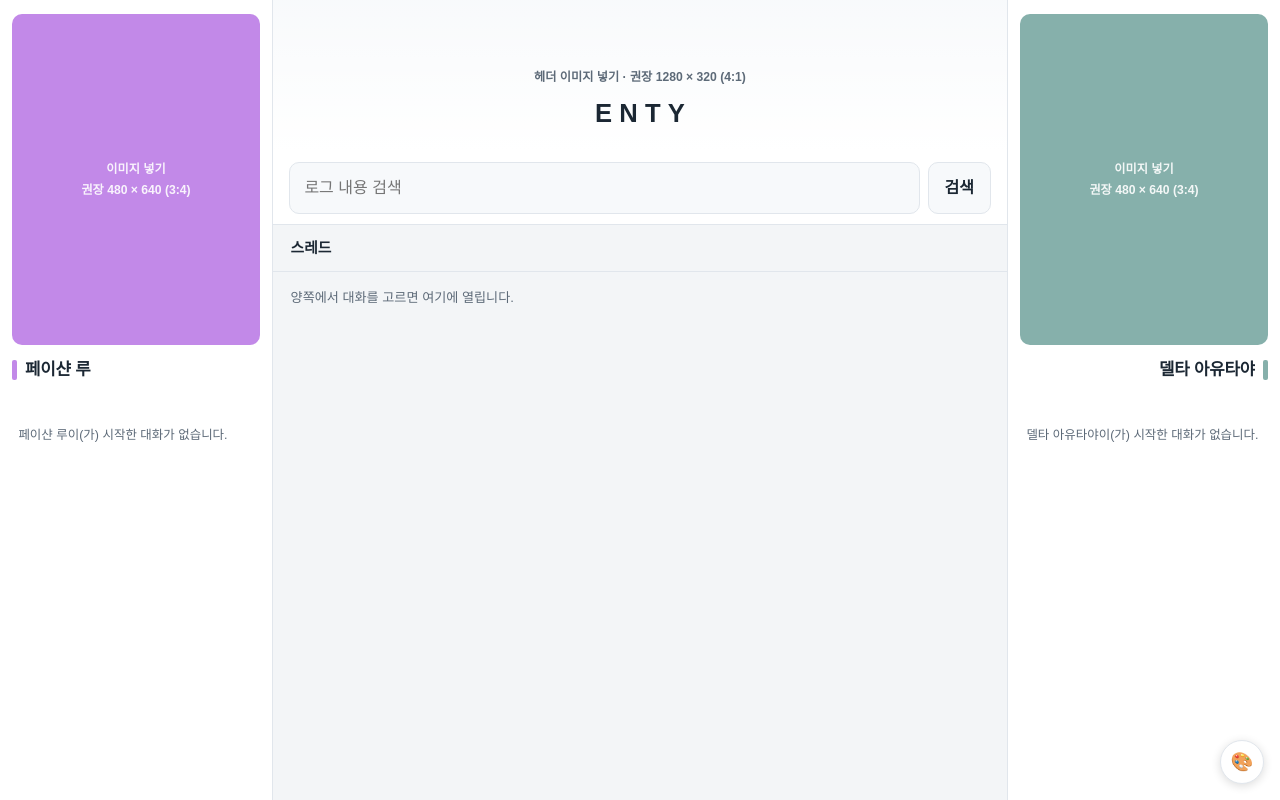
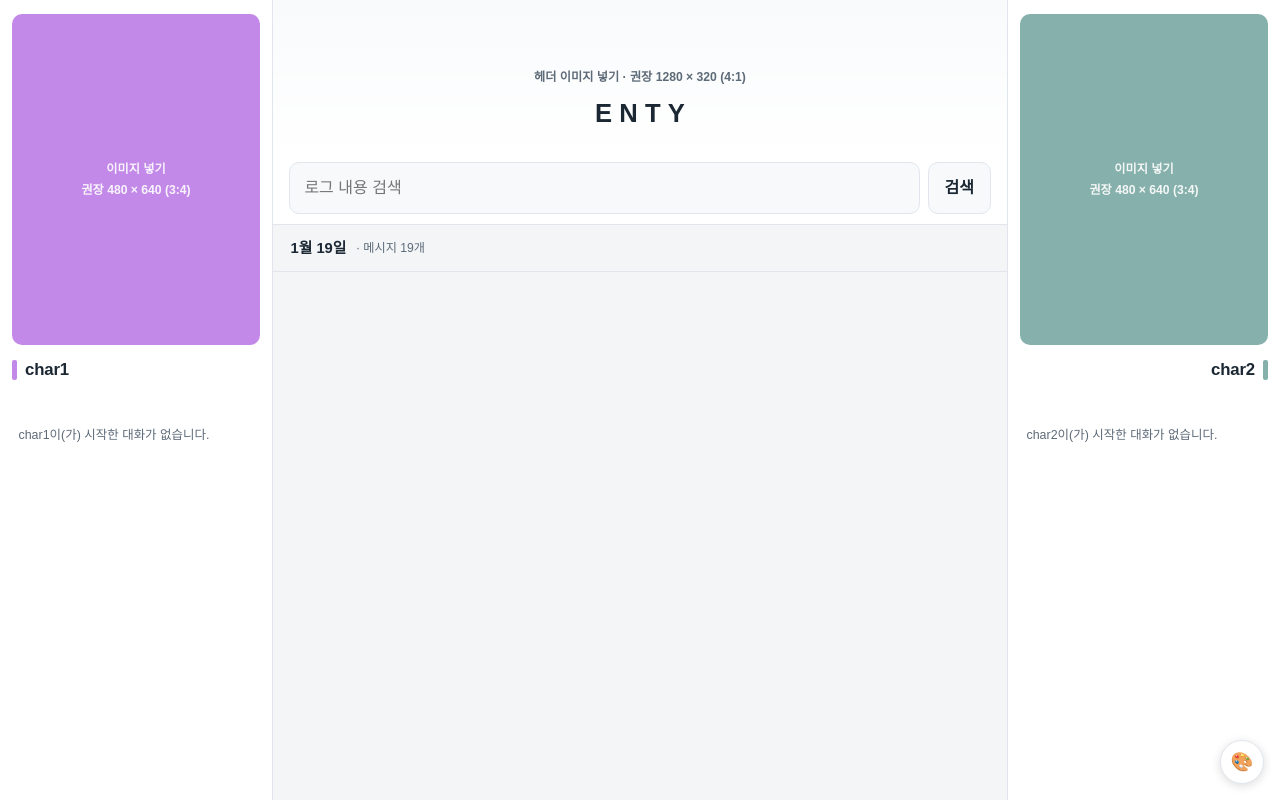
Before and after one commit to S2-S2-JS/backup, a plain HTML site: page mastalk/index.html in a window 1280 px wide. Drawn offline with Linux system fonts and the light colour scheme; a web font is replaced by a local one.

Commit message:
Add files via upload

```diff
--- a/mastalk/manifest.js
+++ b/mastalk/manifest.js
@@ -16,5 +16,216 @@ window.ENTY_MANIFEST = {
     }
   },
   "pages": {},
-  "logs": []
+  "logs": [
+    {
+      "file": "toots/119.html",
+      "month": 0,
+      "day": 0,
+      "part": null,
+      "label": "1월 19일",
+      "stamp": "",
+      "account": "' + accounts[name] + '",
+      "character": "",
+      "speaker": "",
+      "avatar": "https://i.imgur.com/KZ411UH.png",
+      "text": "",
+      "count": 19,
+      "gens": {}
+    },
+    {
+      "file": "toots/123.html",
+      "month": 0,
+      "day": 0,
+      "part": null,
+      "label": "1월 23일",
+      "stamp": "",
+      "account": "' + accounts[name] + '",
+      "character": "",
+      "speaker": "",
+      "avatar": "https://i.imgur.com/C7Ort0C.png",
+      "text": "",
+      "count": 8,
+      "gens": {}
+    },
+    {
+      "file": "toots/124.html",
+      "month": 0,
+      "day": 0,
+      "part": null,
+      "label": "1월 24일",
+      "stamp": "",
+      "account": "' + accounts[name] + '",
+      "character": "",
+      "speaker": "",
+      "avatar": "https://i.imgur.com/KZ411UH.png",
+      "text": "",
+      "count": 6,
+      "gens": {}
+    },
+    {
+      "file": "toots/125.html",
+      "month": 0,
+      "day": 0,
+      "part": null,
+      "label": "1월 25일",
+      "stamp": "",
+      "account": "' + accounts[name] + '",
+      "character": "",
+      "speaker": "",
+      "avatar": "https://i.imgur.com/KZ411UH.png",
+      "text": "",
+      "count": 23,
+      "gens": {}
+    },
+    {
+      "file": "toots/126.html",
+      "month": 0,
+      "day": 0,
+      "part": null,
+      "label": "1월 26일",
+      "stamp": "",
+      "account": "' + accounts[name] + '",
+      "character": "",
+      "speaker": "",
+      "avatar": "https://i.imgur.com/C7Ort0C.png",
+      "text": "",
+      "count": 5,
+      "gens": {}
+    },
+    {
+      "file": "toots/127.html",
+      "month": 0,
+      "day": 0,
+      "part": null,
+      "label": "1월 27일",
+      "stamp": "",
+      "account": "' + accounts[name] + '",
+      "character": "",
+      "speaker": "",
+      "avatar": "https://i.imgur.com/C7Ort0C.png",
+      "text": "",
+      "count": 10,
+      "gens": {}
+    },
+    {
+      "file": "toots/131.html",
+      "month": 0,
+      "day": 0,
+      "part": null,
+      "label": "1월 31일",
+      "stamp": "",
+      "account": "' + accounts[name] + '",
+      "character": "",
+      "speaker": "",
+      "avatar": "https://i.imgur.com/KZ411UH.png",
+      "text": "",
+      "count": 9,
+      "gens": {}
+    },
+    {
+      "file": "toots/211.html",
+      "month": 0,
+      "day": 0,
+      "part": null,
+      "label": "2월 11일",
+      "stamp": "",
+      "account": "' + accounts[name] + '",
+      "character": "",
+      "speaker": "",
+      "avatar": "https://i.imgur.com/folLETD.png",
+      "text": "",
+      "count": 13,
+      "gens": {}
+    },
+    {
+      "file": "toots/212.html",
+      "month": 0,
+      "day": 0,
+      "part": null,
+      "label": "2월 12일",
+      "stamp": "",
+      "account": "' + accounts[name] + '",
+      "character": "",
+      "speaker": "",
+      "avatar": "https://i.imgur.com/JXsff78.png",
+      "text": "",
+      "count": 4,
+      "gens": {}
+    },
+    {
+      "file": "toots/215.html",
+      "month": 0,
+      "day": 0,
+      "part": null,
+      "label": "2월 15일",
+      "stamp": "",
+      "account": "' + accounts[name] + '",
+      "character": "",
+      "speaker": "",
+      "avatar": "https://i.imgur.com/JXsff78.png",
+      "text": "",
+      "count": 13,
+      "gens": {}
+    },
+    {
+      "file": "toots/221.html",
+      "month": 0,
+      "day": 0,
+      "part": null,
+      "label": "2월 21일",
+      "stamp": "",
+      "account": "' + accounts[name] + '",
+      "character": "",
+      "speaker": "",
+      "avatar": "https://i.imgur.com/JXsff78.png",
+      "text": "",
+      "count": 10,
+      "gens": {}
+    },
+    {
+      "file": "toots/222.html",
+      "month": 0,
+      "day": 0,
+      "part": null,
+      "label": "2월 22일",
+      "stamp": "",
+      "account": "' + accounts[name] + '",
+      "character": "",
+      "speaker": "",
+      "avatar": "https://i.imgur.com/JXsff78.png",
+      "text": "",
+      "count": 6,
+      "gens": {}
+    },
+    {
+      "file": "toots/223.html",
+      "month": 0,
+      "day": 0,
+      "part": null,
+      "label": "2월 23일",
+      "stamp": "",
+      "account": "' + accounts[name] + '",
+      "character": "",
+      "speaker": "",
+      "avatar": "https://i.imgur.com/JXsff78.png",
+      "text": "",
+      "count": 4,
+      "gens": {}
+    },
+    {
+      "file": "toots/23.html",
+      "month": 0,
+      "day": 0,
+      "part": null,
+      "label": "23",
+      "stamp": "",
+      "account": "' + accounts[name] + '",
+      "character": "",
+      "speaker": "",
+      "avatar": "https://i.imgur.com/KZ411UH.png",
+      "text": "",
+      "count": 5,
+      "gens": {}
+    }
+  ]
 };
--- a/mastalk/reader.js
+++ b/mastalk/reader.js
@@ -61,7 +61,7 @@
     let images = readJson(IMAGE_KEY);
 
     const nameOf = id =>
-      brand.names?.[id] || MANIFEST.characters[id]?.label || MANIFEST.characters[id]?.names?.[0] || id;
+      brand.names?.[id] || MANIFEST.characters[id]?.names?.[0] || id;
 
     function shrink(file, max) {
       return new Promise((resolve, reject) => {
--- a/mastalk/toots/119.html
+++ b/mastalk/toots/119.html
@@ -239,7 +239,6 @@
   </div>
   <script src="../search.js"></script>
   <script src="../manifest.js"></script>
-  <script src="../reader.js"></script>
   <script src="../theme.js"></script>
 </body>
 </html>
```
Also changed, not shown: mastalk/apply_theme.js (+12 -16 lines).
